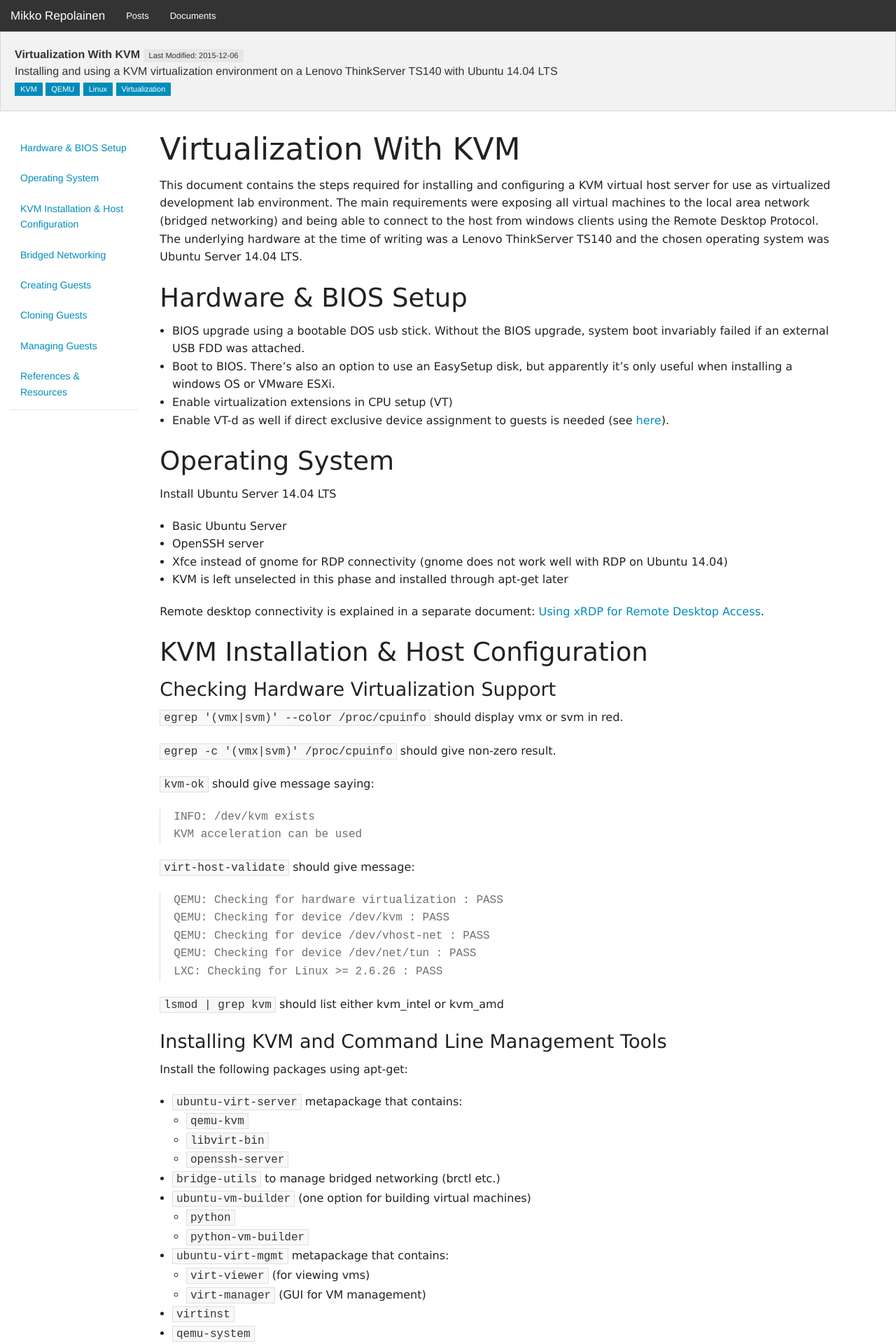
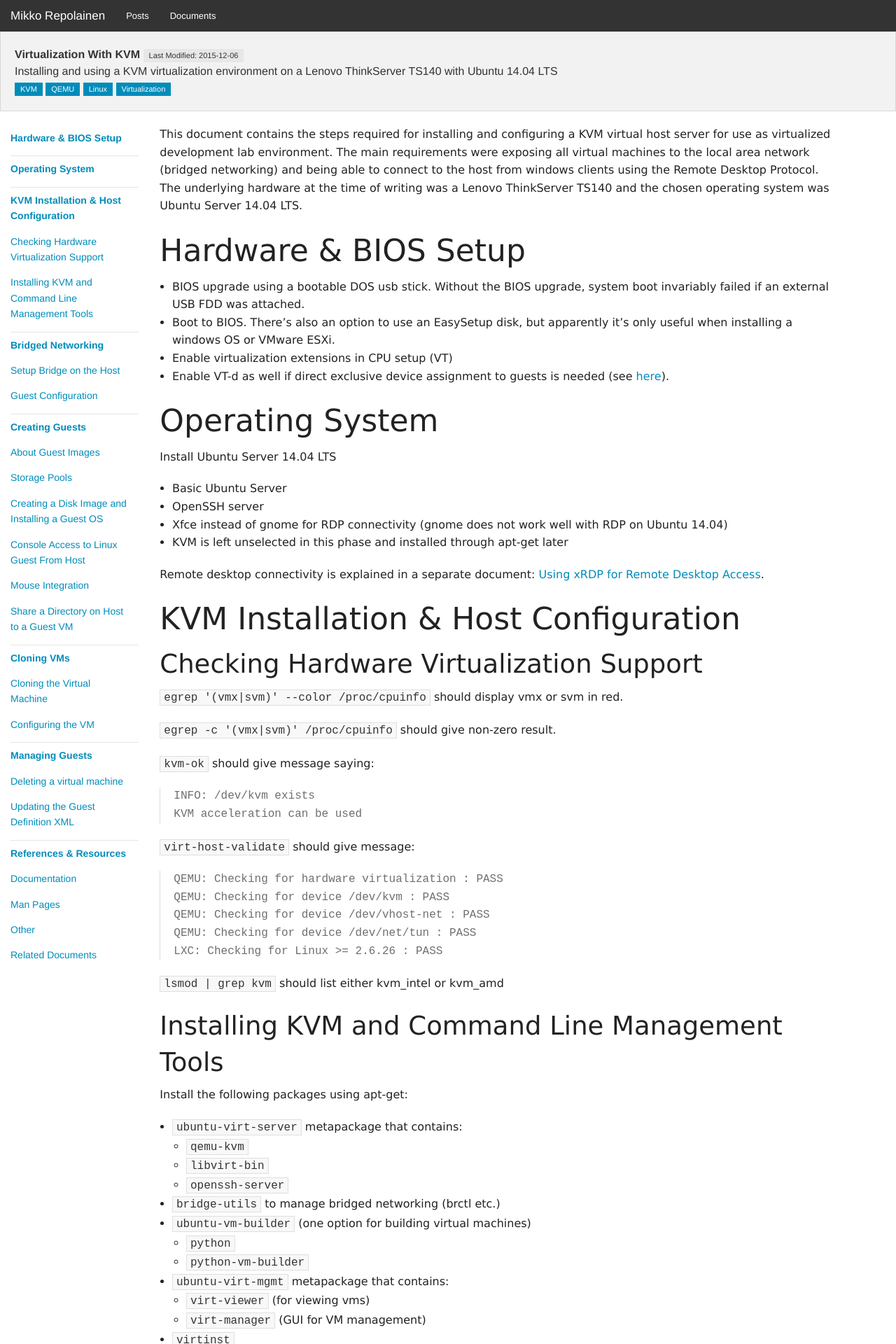
Before and after one commit to mikkorepolainen/mikkorepolainen.github.io, a Jekyll site: the page built from documents/_posts/2015-10-07-virtualization-with-kvm.md, in a window 1280 px wide. Shown: the top 1920 px of the page at 70% size. Built offline with Jekyll 4.4.1, drawn with Linux system fonts in a browser that asks for light colours.

Commit message:
Layout & formatting changes

```diff
--- a/_layouts/document.html
+++ b/_layouts/document.html
@@ -34,15 +34,9 @@
       {% endif %}
     </header>
     <div class="row">
-      <nav class="sidebar large-2 medium-3 columns">
-        <ul class="side-nav" role="navigation" title="Contents">
-          {% for c in page.content-links %}
-          <li role="menuitem">{{c}}</li>
-          {% endfor %}
-          <li class="divider"></li>
-        </ul>
+      <nav class="sidebar large-2 medium-3 columns" id="toc">
       </nav>
-      <main class="content large-10 medium-9 columns end">
+      <main class="content large-10 medium-9 columns end" id="contents">
         {{ content }}
       </main>
     </div>
@@ -51,6 +45,43 @@
     <script src="{{page.relativeroot}}js/vendor/jquery.js"></script>
     <script src="{{page.relativeroot}}js/foundation.min.js"></script>
     <script>
+      // http://stackoverflow.com/questions/187619/is-there-a-javascript-solution-to-generating-a-table-of-contents-for-a-page
+      function TableOfContents(input, output) {
+        var toc = '';
+        var container = document.querySelector(input) || document.querySelector('#contents');
+        var output = output || '#toc';
+        var level1_anchor = '';
+
+        container.innerHTML =
+          container.innerHTML.replace(
+            /<h([\d])[^>]*>([^<]+)<\/h[\d]>/gi,
+            function (str, level, titleText) {
+              if (level > 2) {
+                return str;
+              }
+              var anchor = titleText.replace(/ /g, "_");
+
+              if (level == 1)
+              {
+                level1_anchor = anchor;
+                if (toc.length != 0) toc += '<li class="divider"></li>';
+                toc += '<li role="menuitem"><a href="#' + anchor + '"><b>' + titleText + '</b></a>';
+              }
+              else
+              {
+                anchor = level1_anchor + "_" + anchor;
+                toc += '<li role="menuitem"><a href="#' + anchor + '">' + titleText + '</a>';
+              }
+              return '<h' + level + '><a href="#' + anchor + '" id="' + anchor + '"></a>' + titleText + '</h' + level + '>';
+            }
+          );
+
+        toc = '<ul class="side-nav" role="navigation" title="Contents">' + toc + '</ul>';
+        document.querySelector(output).innerHTML += toc;
+      };
+      TableOfContents('#contents', '#toc');
+    </script>
+    <script>
       $(document).foundation();
     </script>
   </body>
--- a/css/custom.css
+++ b/css/custom.css
@@ -98,3 +98,19 @@
   font-family: Verdana, Geneva, sans-serif;
   background-color: #f8f8f8;
 }
+ul.side-nav
+{
+  padding: 0 0 0.875rem 0;
+}
+ul.side-nav li
+{
+  margin: 0rem;
+}
+ul.side-nav li a:not(.button)
+{
+  padding-left: 0rem;
+}
+ul.side-nav li.divider
+{
+  margin-top: 0.4375rem;
+}
--- a/documents/_posts/2015-10-07-virtualization-with-kvm.md
+++ b/documents/_posts/2015-10-07-virtualization-with-kvm.md
@@ -12,20 +12,9 @@
 - Linux
 - Virtualization
 category: documents
-content-links:
-- <a href="#hw">Hardware & BIOS Setup</a>
-- <a href="#os">Operating System</a>
-- <a href="#kvm-inst">KVM Installation & Host Configuration</a>
-- <a href="#bridge">Bridged Networking</a>
-- <a href="#kvm-guests">Creating Guests</a>
-- <a href="#kvm-cloning">Cloning Guests</a>
-- <a href="#kvm-management">Managing Guests</a>
-- <a href="#references">References & Resources</a>
 related:
 published: true
 ---
-{{ page.title }}
-====================
 
 This document contains the steps required for installing and configuring a KVM virtual host server
 for use as virtualized development lab environment.
@@ -34,16 +23,16 @@
 The underlying hardware at the time of writing was a Lenovo ThinkServer TS140
 and the chosen operating system was Ubuntu Server 14.04 LTS.
 
-<a name="hw"></a>Hardware & BIOS Setup
---------------
+Hardware & BIOS Setup
+====================
 - BIOS upgrade using a bootable DOS usb stick. Without the BIOS upgrade, system boot invariably failed if an external USB FDD was attached.
 - Boot to BIOS. There's also an option to use an EasySetup disk, but apparently it's only useful when installing a windows OS or VMware ESXi.
 - Enable virtualization extensions in CPU setup (VT)
 - Enable VT-d as well if direct exclusive device assignment to guests is needed
 (see [here][KVM VT-d]).
 
-<a name="os"></a>Operating System
--------------------------
+Operating System
+====================
 
 Install Ubuntu Server 14.04 LTS
 
@@ -54,10 +43,11 @@
 
 Remote desktop connectivity is explained in a separate document: [Using xRDP for Remote Desktop Access].
 
-<a name="kvm-inst"></a>KVM Installation & Host Configuration
--------------------------------------
+KVM Installation & Host Configuration
+====================
 
-###Checking Hardware Virtualization Support
+Checking Hardware Virtualization Support
+------------------------------
 
 `egrep '(vmx|svm)' --color /proc/cpuinfo` should display vmx or svm in red.
 
@@ -80,7 +70,8 @@
 
 `lsmod | grep kvm` should list either kvm_intel or kvm_amd
 
-###Installing KVM and Command Line Management Tools
+Installing KVM and Command Line Management Tools
+------------------------------
 
 Install the following packages using apt-get:
 
@@ -110,10 +101,11 @@
 sudo chmod 0644 /boot/vmlinuz*
 {% endhighlight %}
 
-<a name="bridge"></a>Bridged Networking
------------------
+Bridged Networking
+====================
 
-###Setup Bridge on the Host
+Setup Bridge on the Host
+------------------------------
 
 Setting up the bridge requires the bridge-utils package installed in the previous section.
 The bridge connects the virtual machines' virtual network interfaces (taps) directly to the local area network
@@ -152,7 +144,8 @@
 
 After starting a guest vm, a virtual interface should show on the bridge as well (e.g. vnetX or tapX).
 
-###Guest Configuration
+Guest Configuration
+------------------------------
 
 Each guest needs a separate mac address. The `kvm` and `virt-install` commands as well as VMM autogenerate a valid mac address if not explicitly specified.
 The below script can be used to generate valid mac addresses ([KVM Networking]) if you want to specify them manually.
@@ -179,14 +172,15 @@
 
 For more network related instructions, see [KVM Networking] and [KVM Networking (Ubuntu)].
 
-<a name="kvm-guests"></a>Creating Guests
-----------------------
+Creating Guests
+====================
 
 > Debian based systems have the script `/usr/bin/kvm` by default, that executes
 > `qemu-system-x86_64 -enable-kvm <parameters>`. Use the latter if the kvm command is not available.
 {: .note }
 
-###About Guest Images
+About Guest Images
+------------------------------
 
 - Processor features: use `-cpu host` with qemu to pass all host processor features to guest
 (don't use if need to have portable image).
@@ -199,7 +193,8 @@
 
 More about tuning guest performance [here][KVM Tuning].
 
-###Storage Pools
+Storage Pools
+------------------------------
 
 Virsh can manage disk images in different kinds of storage pools.
 The default pool is a directory pool, which refers to a directory on the local disk.
@@ -242,7 +237,8 @@
 After this, new images can be created with `virt-install` or VMM in the new directory path.
 A more advanced discussion on storage pools is outside the scope of this document.
 
-###Creating a Disk Image and Installing a Guest OS
+Creating a Disk Image and Installing a Guest OS
+------------------------------
 
 > Installation of guest OSes from cds, dvds or iso images usually requires that the user is able
 > to interact with the operating system console (display, keyboard, mouse).
@@ -260,7 +256,7 @@
 
 <span class="marker">TODO</span> How to set up grub so that boot sequence never gets stuck in the boot menu.
 
-####Manually
+###Manually
 
 Create a disk image with `qemu-img create -f qcow2 vdisk.img <disk size gigabytes>G`.
 
@@ -329,7 +325,7 @@
 The resulting image can be imported to be managed under libvirt using either `virt-install` or VMM.
 A third method is to create a domain xml file manually and use the virsh commands (see section [Managing Guests](#kvm-management)) to define the virtual machine.
 
-####With virt-install
+###With virt-install
 
 The `virt-install` command can be used to create new or to import existing virtual machines.
 The following command creates a new image and installs a system on it.
@@ -383,7 +379,7 @@
 
 You can use the `--nographics` option to open the guest console directly in the terminal if the guest OS supports it (exit terminal mode with Ctrl-A X).
 
-####With VMM (virt-manager)
+###With VMM (virt-manager)
 
 Launch `virt-manager` or Virtual Machine Manager from system menu on xfce.
 The tool creates new images in the default storage pool `/var/lib/libvirt/images/` by default.
@@ -438,10 +434,11 @@
 
 To import an existing image, select the "Import existing disk image" option when creating a new VM.
 
-#### With vm-builder
+### With vm-builder
 <span class="marker">TODO</span> https://www.howtoforge.com/virtualization-with-kvm-on-ubuntu-12.10 for vmbuilder, LVM-based virtual machines
 
-###Console Access to Linux Guest From Host
+Console Access to Linux Guest From Host
+------------------------------
 
 `virsh ttyconsole <name>` should give e.g. `/dev/pts/<number>`
 
@@ -457,7 +454,7 @@
 
 See [KVM Access] for more details.
 
-**On Guest**
+###On Guest
 
 Create file `/etc/init/ttyS0.conf` with contents:
 {% highlight bash %}
@@ -469,14 +466,15 @@
 
 Execute `start ttyS0`
 
-**On Host**
+###On Host
 
 Execute `virsh connect <domain>`. Press enter to get login prompt.
 
 Use `Ctrl + ]` or `Ctrl + 5` or `Ctrl + [^¨~]` to exit the console (depends on key map which escape
 key works, see [How to exit virsh].
 
-###Mouse Integration
+Mouse Integration
+------------------------------
 
 If you're experiencing problems while using the mouse on the guest system, try switching to a virtual tablet input device (absolute coordinates instead of relative).
 
@@ -497,9 +495,10 @@
 </input>
 {% endhighlight %}
 
-###Share a Directory on Host to a Guest VM
+Share a Directory on Host to a Guest VM
+------------------------------
 
-####Linux Guest
+###Linux Guest
 
 Add the following under the devices section in domain xml.
 The label is used with the mount command later on the guest.
@@ -537,12 +536,12 @@
 - [File System Pass-Through in KVM/Qemu/libvirt]
 - [Sharing directories with virtual machines and libvirt]
 
-####Windows Guest
+###Windows Guest
 
 <mark>TODO</mark>
 
-<a name="kvm-cloning"></a>Cloning VMs
----------------------------
+Cloning VMs
+====================
 
 A cloned virtual machine requires a new Name MAC address, UUID and a new host name (for DNS to work).
 You can clone a virtual machine directly using either VMM UI or `virt-clone`.
@@ -556,7 +555,8 @@
 
 All of the options above generate a new Name, MAC and UUID automatically. However, the hostname (and possibly other configuration) must still be set on the new guest itself.
 
-###Cloning the Virtual Machine
+Cloning the Virtual Machine
+------------------------------
 
 Shut down the source guest VM before cloning.
 
@@ -564,7 +564,8 @@
 
 Execute `virt-clone -o <source guest name> -n <new guest name> -f <path-to-new-disk-image>`.
 
-###Configuring the VM
+Configuring the VM
+------------------------------
 
 The naïve way to configure the VM is to start it up, connect to it an make the changes there.
 This can be done by starting the VM with virsh or VMM and connecting with `virsh console <new guest name>`.
@@ -592,8 +593,8 @@
 - http://blogs.perl.org/users/rurban/2013/11/how-to-resize-a-ntfs-qemu-qcow2-image-the-easy-way.html
 - https://mariadb.com/kb/en/mariadb/resizing-a-virtual-machine-image/
 
-<a name="kvm-management"></a>Managing Guests
-----------------------
+Managing Guests
+====================
 
 <span class="marker">TODO</span> kvm management tools http://www.linux-kvm.org/page/Management_Tools
 <span class="marker">TODO</span> virt-viewer
@@ -637,13 +638,15 @@
 
 E.g. `export EDITOR="nano -w"`, revert with `unset EDITOR`
 
-### Deleting a virtual machine
+Deleting a virtual machine
+------------------------------
 
 If the VM is running, execute `virsh destroy <guest name>`.
 
 Execute `virsh undefine <guest name>`.
 
-### Updating the Guest Definition XML
+Updating the Guest Definition XML
+------------------------------
 
 Execute `virsh dumpxml <guest name> > <filename>.xml` to dump the virsh definition xml.
 Make changes to the domain xml and execute `virsh define <filename>.xml` to update the definition (the name of the domain is included in the xml).
@@ -729,10 +732,11 @@
 </domain>
 {% endhighlight %}
 
-<a name="references"></a>References & Resources
----------
+References & Resources
+====================
 
-###Documentation
+Documentation
+------------------------------
 
 - [KVM HOWTO]
 - [KVM Installation]
@@ -750,7 +754,8 @@
 - [Ubuntu libvirt guide]
 - [libguestfs]
 
-###Man Pages
+Man Pages
+------------------------------
 
 - [qemu-system-x86_64]
 - [virt-install]
@@ -758,7 +763,8 @@
 - [virt-clone]
 - [virt-sysprep]
 
-###Other
+Other
+------------------------------
 
 - [How to exit virsh]
 - [Convert VirtualBox Image to KVM Image]
@@ -768,7 +774,8 @@
 - [Sharing directories with virtual machines and libvirt]
 - [How to clone virtual machines in KVM - tutorial]
 
-###Related Documents
+Related Documents
+------------------------------
 
 - [Using xRDP for Remote Desktop Access]
 
```
Also changed, not shown: documents/_posts/2015-11-01-xrdp.md (+19 -23 lines).
